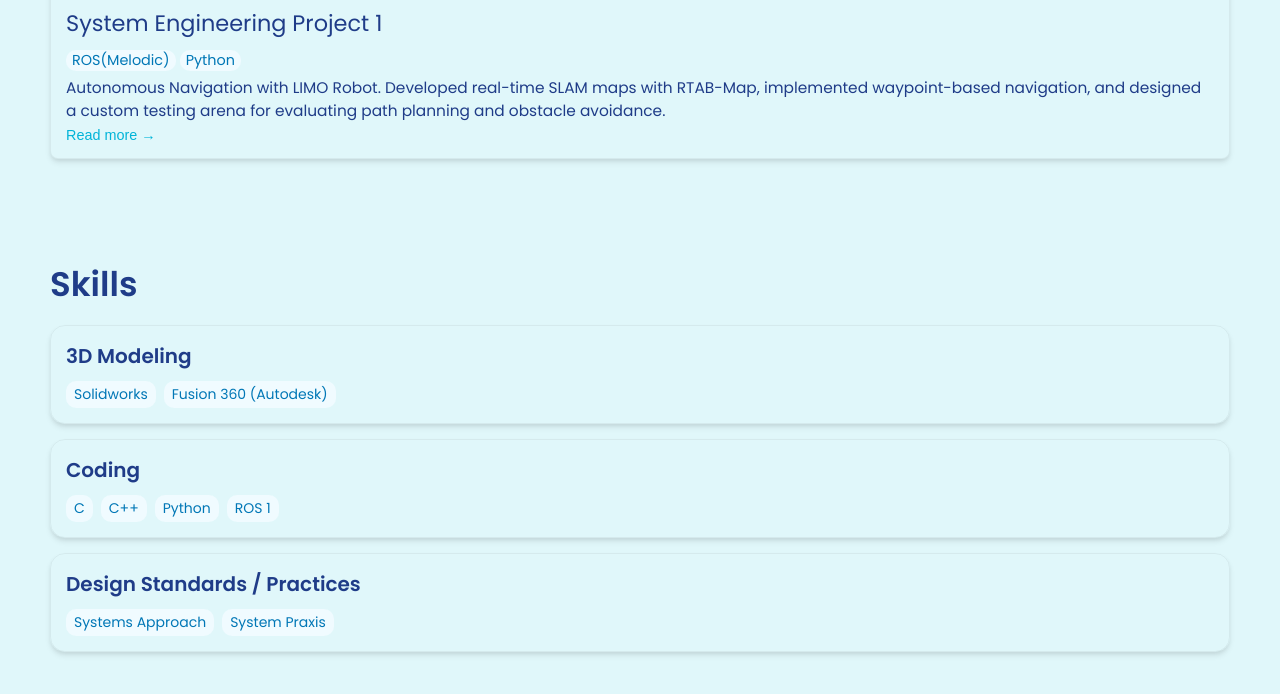
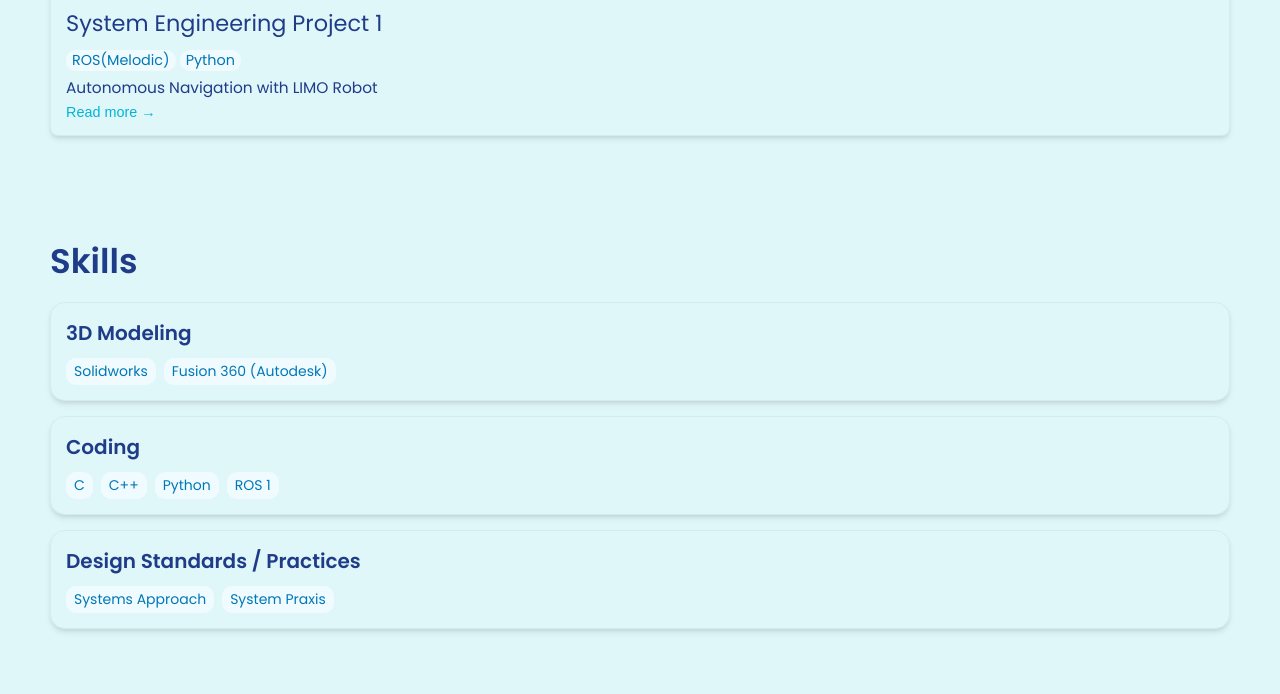
Before and after one commit to Bludaria/Bludaria.github.io, a Jekyll site: the page built from index.html, in a window 1280 px wide and 900 px high, scrolled down 1314 px, cut to the strip 183-877 px from the top of the window. Built offline with Jekyll 4.4.1, drawn with Linux system fonts in a browser that asks for light colours.

Commit message:
Update index.md

```diff
--- a/_projects/demo-project/index.md
+++ b/_projects/demo-project/index.md
@@ -1,7 +1,7 @@
 ---
 layout: post
 title: System Engineering Project 1
-description: Autonomous Navigation with LIMO Robot. Developed real-time SLAM maps with RTAB-Map, implemented waypoint-based navigation, and designed a custom testing arena for evaluating path planning and obstacle avoidance.
+description: Autonomous Navigation with LIMO Robot
 skills:
   - ROS(Melodic)
   - Python
```
